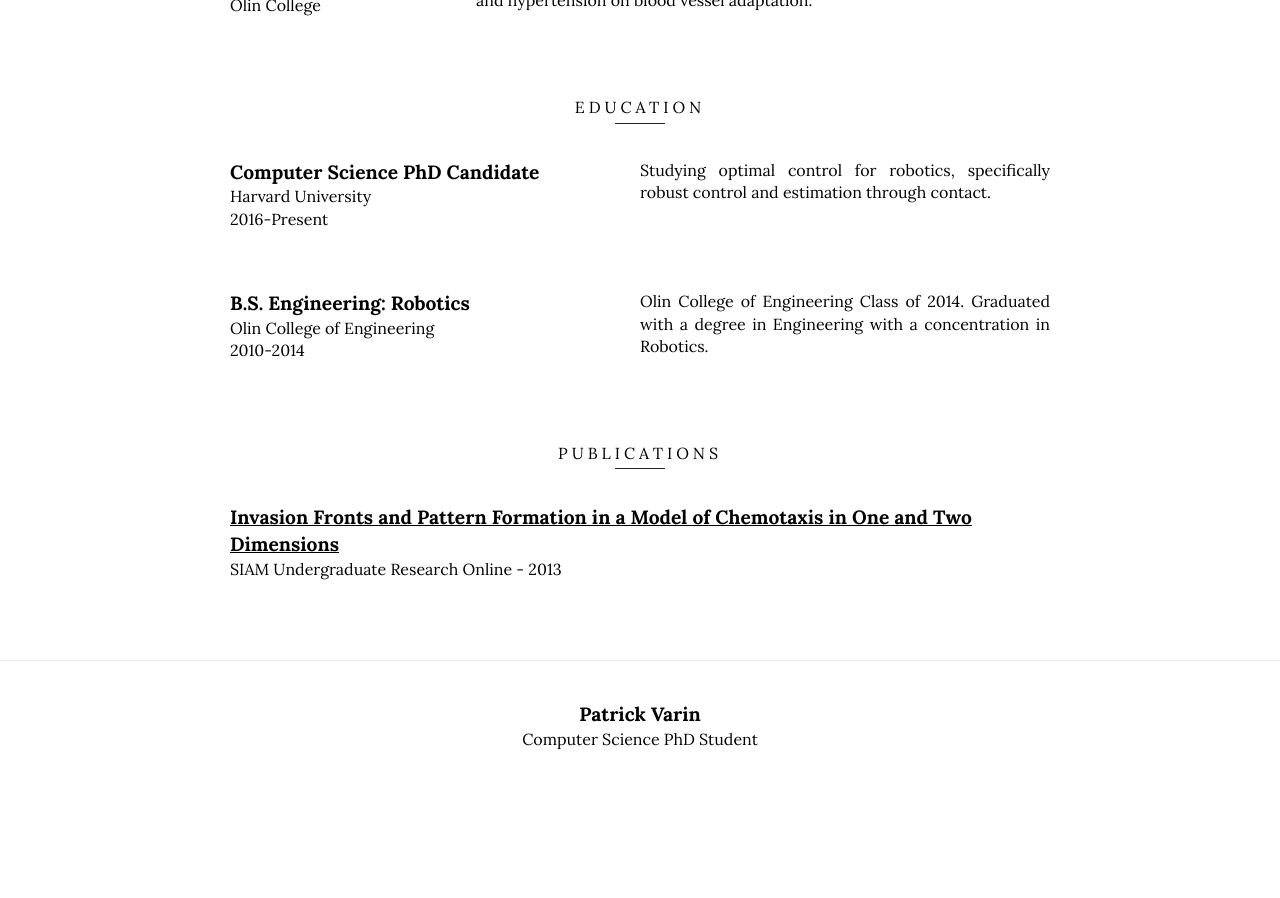
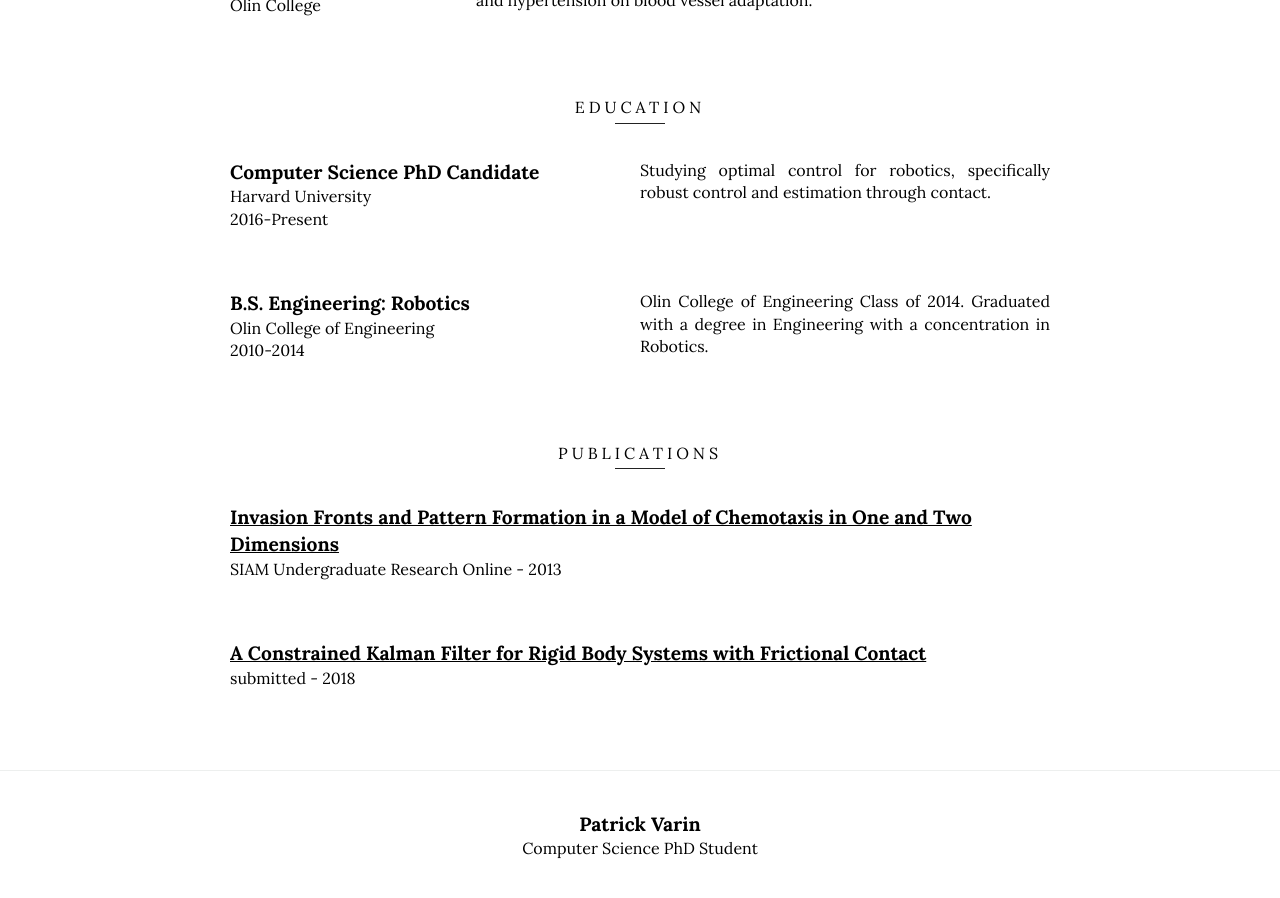
Before and after one commit to pvarin/pvarin.github.io, a Jekyll site: the page built from index.html, in a window 1280 px wide and 900 px high, scrolled down 1425 px. Built offline with Jekyll 4.4.1, drawn with Linux system fonts in a browser that asks for light colours; before the commit the page ends 2216 px from its top, so only the background shows below that.

Commit message:
Update publications.yml

```diff
--- a/_data/publications.yml
+++ b/_data/publications.yml
@@ -3,3 +3,8 @@
     journal: SIAM Undergraduate Research Online
     year: 2013
     # description: Numerical analysis of the stability of the Keller-Segel model of chemotaxis. Discovered multimodal behavior in coarsening near metastable equilibria.
+
+-   title: A Constrained Kalman Filter for Rigid Body Systems with Frictional Contact
+    link: https://agile.seas.harvard.edu/files/agile/files/contact-filter.pdf
+    journal: submitted
+    year: 2018
```
